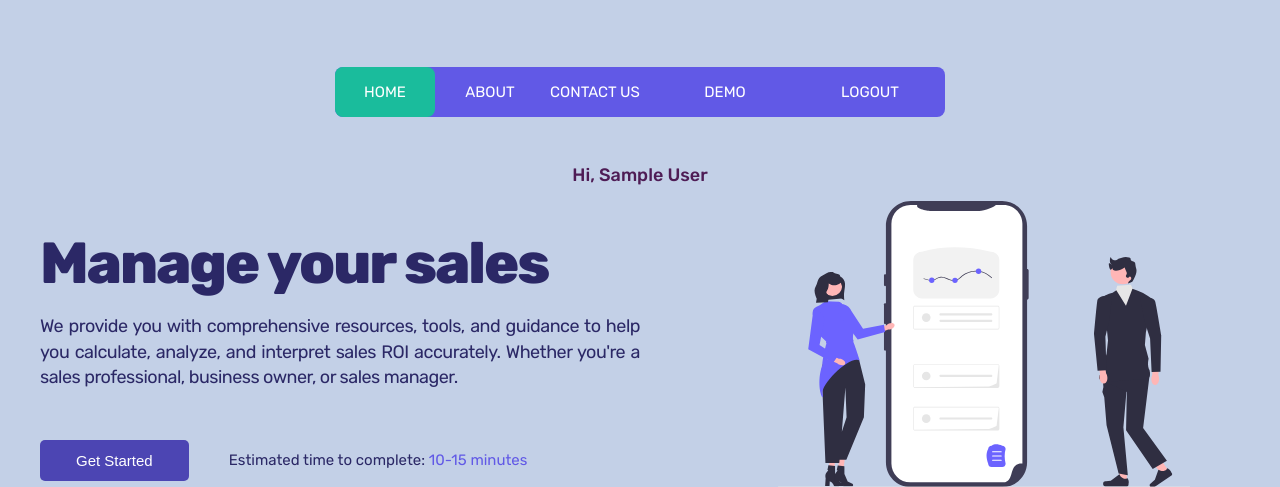
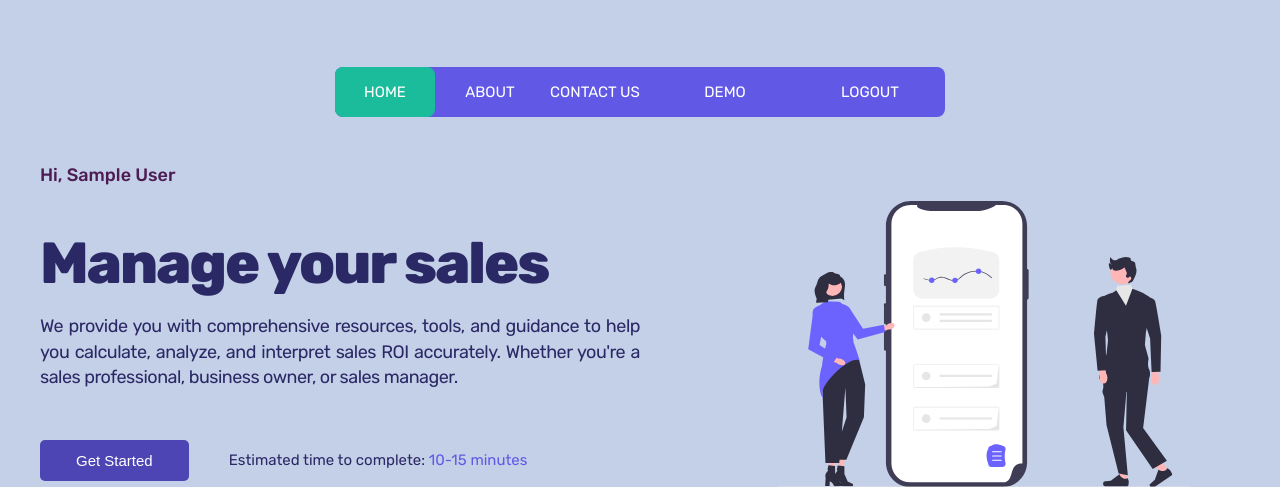
Before and after one commit to Cutiedave/business_api, a Django app: page /home/ in a window 1280 px wide. Shown: the top 487 px of the page. Run offline with Django 4.2, Linux system fonts and the light colour scheme; the visitor is signed in with stand-in values (Sample User, id 1); parts of the project's set-up code (start-up, migrations or seed data) failed here and were passed over; some libraries are stand-ins or nearby versions.

Commit message:
AI update

```diff
--- a/templates/main.html
+++ b/templates/main.html
@@ -31,7 +31,7 @@
 				<div class="animation start-home"></div>
 			</nav>
 			{% if request.user.is_authenticated %}
-			<div  style="color: rgb(78, 28, 85); padding-bottom: 5px; font-size: large; font-weight: 500;">Hi, {{user.full_name}}</div>
+			<div  style="color: rgb(78, 28, 85); padding-bottom: 5px; font-size: large; font-weight: 500; text-align: left;">Hi, {{user.full_name}}</div>
 			{% endif %}
 
 			<div style="color: crimson; padding-bottom: 10px; font-size: large; text-align: left;">
```
